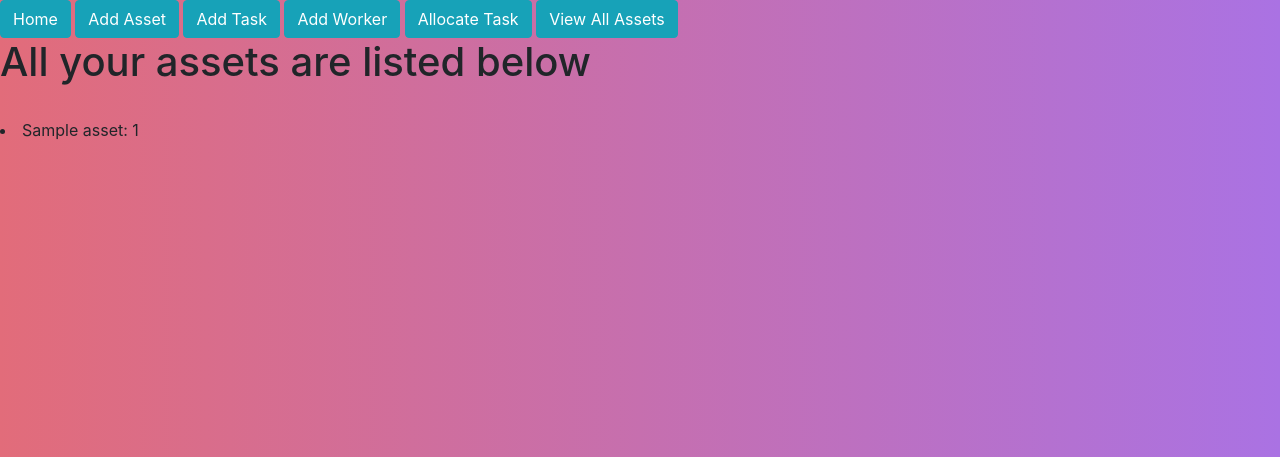
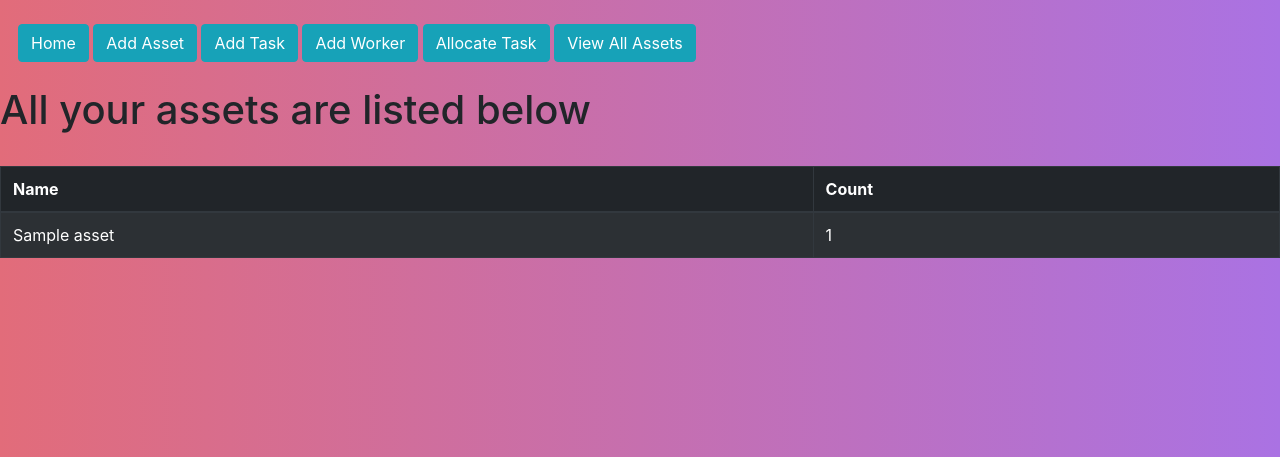
Before and after one commit to SidJain1412/UdaanHiring, a Flask app: template app/templates/all_assets.html in a window 1280 px wide. Shown: the top 457 px of the page. Run offline with Flask 2, Linux system fonts and the light colour scheme; tables that the repository leaves empty hold one stand-in row (values such as "Sample post"); the template is opened without the code that fills it: values that come from a table or form of the project are taken from there, most other values are stand-ins (such as "Sample title", 1, 10 or a date in 2020); some libraries are stand-ins or nearby versions.

Commit message:
More cosmetic changes.More to come.

```diff
--- a/app/templates/all_assets.html
+++ b/app/templates/all_assets.html
@@ -4,15 +4,23 @@
 	{% if assets.error %}
 		<h1>No assets currently. Please add some.</h1>
 	{% else %}
-	<h1>All your assets are listed below</h1><br>
-	<div>
-
+	<h1>All your assets are listed below</h1>
+	<table class="table table-striped table-bordered table-hover table-dark col-md-6 table-condensed">
+		<thead>
+	        <tr>
+	            <th>Name</th>
+	            <th>Count</th>
+	        </tr>
+	    </thead>
+	    <tbody>
 		{% for asset in assets %}
-			<div>
-				<li>{{asset.name}}: {{asset.count}}</li>
-			</div>
+			<tr>
+	            <td>{{asset.name}}</td>
+	            <td>{{asset.count}}</td>
+	        </tr><br>
 		{% endfor %}
-	</div>
+		</tbody>
+	</table>
 	{% endif %}
 
 {% endblock %}
--- a/app/templates/base.html
+++ b/app/templates/base.html
@@ -12,7 +12,8 @@
     {% endif %}
 </head>
 <body>
-      <div>
+  <br>
+      <div> &nbsp&nbsp&nbsp
         <a class="btn btn-info" href="{{ url_for('index') }}">Home</a>
         <a class="btn btn-info" href="{{ url_for('add_asset') }}">Add Asset</a>
         <a class="btn btn-info" href="{{ url_for('add_task_form') }}">Add Task</a>
@@ -20,6 +21,7 @@
         <a class="btn btn-info" href="{{ url_for('allocate_task_form') }}">Allocate Task</a>
         <a class="btn btn-info" href="{{ url_for('view_assets') }}">View All Assets</a>
       </div>
+      <br>
       {% with messages = get_flashed_messages() %}
         {% if messages %}
         <ul>
```
